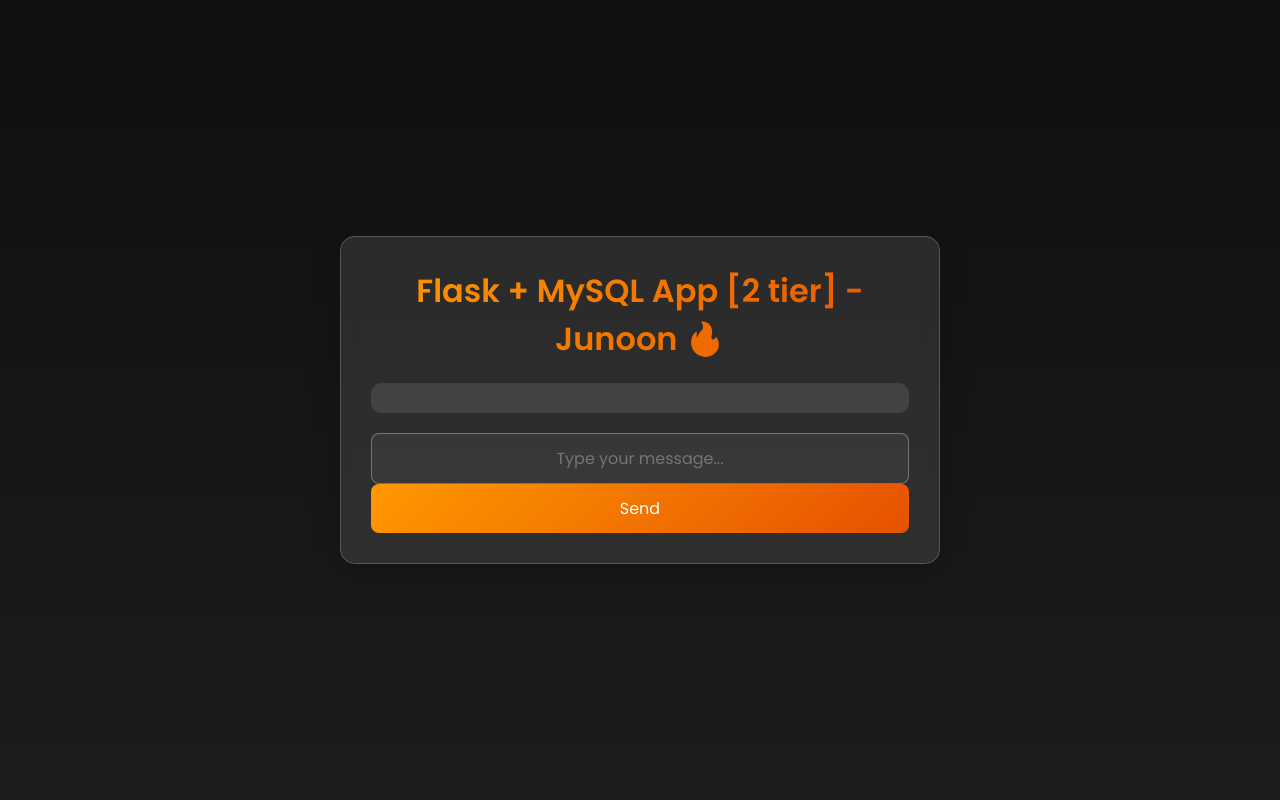
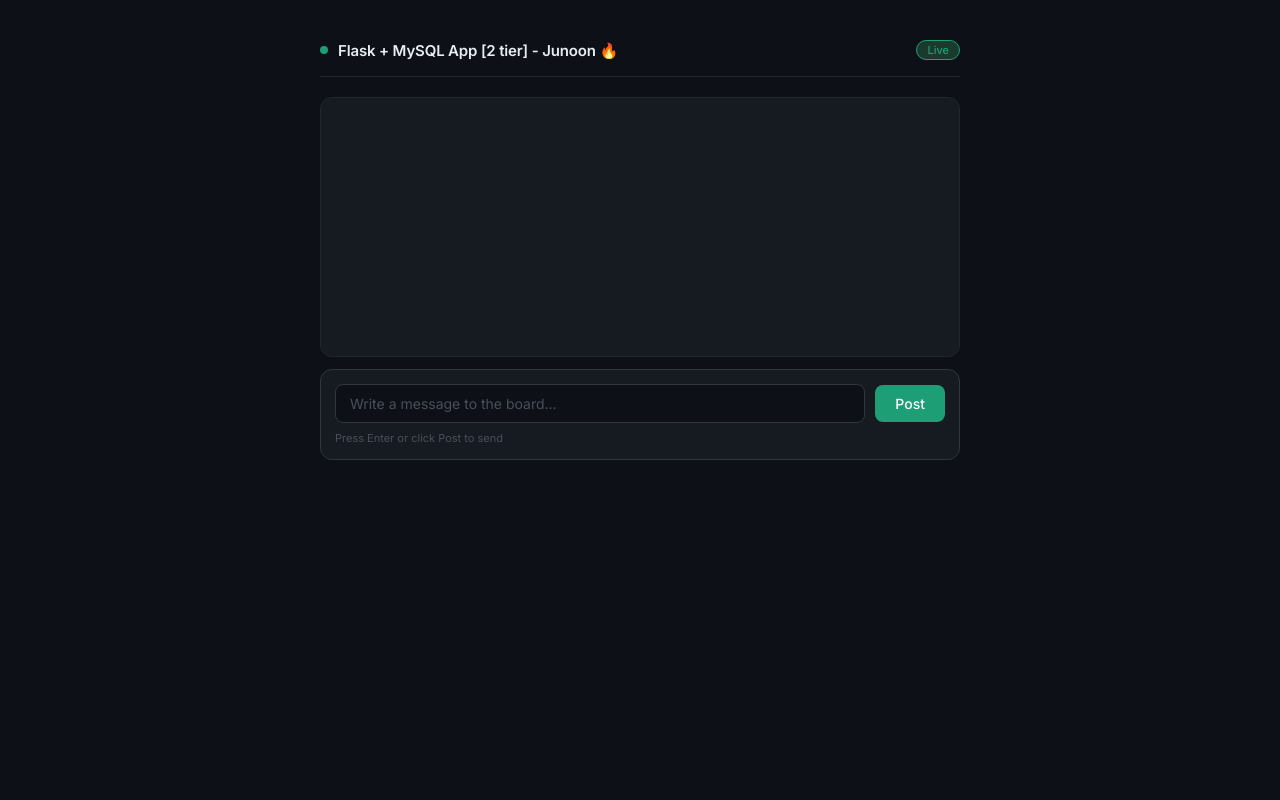
Before and after one commit to Khushisharma03/two-tier-flask-app, a Flask app: page / in a window 1280 px wide. Run offline with Flask 2, Linux system fonts and the light colour scheme; data that the repository does not hold is empty; some libraries are stand-ins or nearby versions.

Commit message:
updated UI

```diff
--- a/templates/index.html
+++ b/templates/index.html
@@ -6,132 +6,180 @@
     <meta name="viewport" content="width=device-width, initial-scale=1.0">
     <title>Flask App new🚀</title>
     <style>
-        /* Import Google Font */
-        @import url('https://fonts.googleapis.com/css2?family=Poppins:wght@300;400;600&display=swap');
+        @import url('https://fonts.googleapis.com/css2?family=Inter:wght@400;500;600&display=swap');
 
-        /* Reset Default Styles */
         * {
             margin: 0;
             padding: 0;
             box-sizing: border-box;
-            font-family: 'Poppins', sans-serif;
+            font-family: 'Inter', sans-serif;
         }
 
-        /* Background with subtle gradient */
         body {
-            background: linear-gradient(to bottom, #0f0f0f, #1c1c1c);
-            color: #fff;
+            background: #0d1117;
+            color: #e6edf3;
             display: flex;
             justify-content: center;
-            align-items: center;
+            align-items: flex-start;
             min-height: 100vh;
-            padding: 20px;
+            padding: 40px 20px;
         }
 
-        /* Glassmorphic Container */
         .container {
-            max-width: 600px;
+            max-width: 640px;
             width: 100%;
-            padding: 30px;
-            background: rgba(255, 255, 255, 0.1);
-            backdrop-filter: blur(10px);
-            border-radius: 15px;
-            box-shadow: 0 8px 32px rgba(0, 0, 0, 0.2);
-            border: 1px solid rgba(255, 255, 255, 0.2);
-            text-align: center;
-            transition: transform 0.3s ease, box-shadow 0.3s ease;
         }
 
-        .container:hover {
-            transform: translateY(-5px);
-            box-shadow: 0 12px 24px rgba(255, 255, 255, 0.1);
+        /* Header */
+        .board-header {
+            display: flex;
+            align-items: center;
+            gap: 10px;
+            margin-bottom: 20px;
+            padding-bottom: 16px;
+            border-bottom: 1px solid #21262d;
         }
 
-        /* Elegant Heading */
-        h1 {
-            font-size: 2rem;
-            font-weight: 600;
-            background: linear-gradient(135deg, #ff9800, #e65100);
-            -webkit-background-clip: text;
-            -webkit-text-fill-color: transparent;
-            margin-bottom: 20px;
+        .live-dot {
+            width: 8px;
+            height: 8px;
+            border-radius: 50%;
+            background: #1D9E75;
+            flex-shrink: 0;
         }
 
-        /* Messages Box */
+        .board-header h1 {
+            font-size: 15px;
+            font-weight: 600;
+            color: #e6edf3;
+            letter-spacing: -0.01em;
+        }
+
+        .board-tag {
+            margin-left: auto;
+            font-size: 11px;
+            font-weight: 500;
+            background: #1a3a2e;
+            color: #1D9E75;
+            border: 1px solid #1D9E75;
+            border-radius: 20px;
+            padding: 2px 10px;
+        }
+
+        /* Messages */
         .messages {
-            margin-bottom: 20px;
-            padding: 15px;
-            background: rgba(255, 255, 255, 0.1);
-            border-radius: 10px;
-            max-height: 200px;
+            background: #161b22;
+            border: 1px solid #21262d;
+            border-radius: 12px;
+            padding: 12px;
+            min-height: 260px;
+            max-height: 400px;
             overflow-y: auto;
+            display: flex;
+            flex-direction: column;
+            gap: 8px;
+            margin-bottom: 12px;
+            scrollbar-width: thin;
+            scrollbar-color: #30363d transparent;
         }
 
         .messages p {
-            padding: 10px;
-            background: rgba(255, 255, 255, 0.2);
-            border-radius: 8px;
-            margin-bottom: 5px;
-            font-size: 0.95rem;
+            background: #1c2128;
+            border: 1px solid #21262d;
+            border-radius: 10px;
+            padding: 10px 14px;
+            font-size: 14px;
+            line-height: 1.55;
+            color: #cdd9e5;
+            margin: 0;
         }
 
-        /* Animated Input Fields */
+        .messages p::before {
+            content: "●";
+            color: #1D9E75;
+            font-size: 8px;
+            margin-right: 8px;
+            vertical-align: middle;
+        }
+
+        /* Compose */
+        .compose-box {
+            background: #161b22;
+            border: 1px solid #30363d;
+            border-radius: 12px;
+            padding: 14px;
+        }
+
+        .compose-row {
+            display: flex;
+            gap: 10px;
+            align-items: center;
+        }
+
         input[type="text"] {
-            width: 100%;
-            padding: 12px;
-            border: 1px solid rgba(255, 255, 255, 0.3);
-            background: rgba(255, 255, 255, 0.05);
-            color: #fff;
+            flex: 1;
+            padding: 10px 14px;
+            border: 1px solid #30363d;
+            background: #0d1117;
+            color: #e6edf3;
             border-radius: 8px;
-            font-size: 16px;
-            transition: all 0.3s ease;
-            text-align: center;
+            font-size: 14px;
+            outline: none;
+            transition: border-color 0.2s;
         }
 
         input[type="text"]:focus {
-            border-color: #ff9800;
-            box-shadow: 0 0 12px rgba(255, 152, 0, 0.5);
-            outline: none;
+            border-color: #1D9E75;
         }
 
-        /* Glowing Submit Button */
+        input[type="text"]::placeholder {
+            color: #484f58;
+        }
+
         input[type="submit"] {
-            width: 100%;
-            padding: 12px;
-            background: linear-gradient(135deg, #ff9800, #e65100);
+            padding: 10px 20px;
+            background: #1D9E75;
             color: #fff;
             border: none;
             border-radius: 8px;
             cursor: pointer;
-            font-size: 16px;
-            transition: all 0.3s ease;
+            font-size: 14px;
+            font-weight: 500;
+            white-space: nowrap;
+            transition: background 0.2s, transform 0.1s;
         }
 
         input[type="submit"]:hover {
-            box-shadow: 0 0 20px rgba(255, 152, 0, 0.6);
-            transform: translateY(-2px);
+            background: #0F6E56;
         }
 
-        /* Mobile Responsive */
-        @media (max-width: 600px) {
-            .container {
-                padding: 20px;
-            }
+        input[type="submit"]:active {
+            transform: scale(0.97);
+        }
 
-            h1 {
-                font-size: 1.6rem;
-            }
+        .compose-hint {
+            font-size: 11px;
+            color: #484f58;
+            margin-top: 8px;
+        }
 
-            input[type="text"], input[type="submit"] {
-                font-size: 14px;
-            }
+        @media (max-width: 520px) {
+            body { padding: 20px 12px; }
+            .board-header h1 { font-size: 13px; }
+            .compose-row { flex-direction: column; }
+            input[type="text"], input[type="submit"] { width: 100%; }
         }
     </style>
 </head>
 
 <body>
     <div class="container">
-        <h1>Flask + MySQL App [2 tier] - Junoon 🔥</h1>
+
+        <div class="board-header">
+            <span class="live-dot"></span>
+            <h1>Flask + MySQL App [2 tier] - Junoon 🔥</h1>
+            <span class="board-tag">Live</span>
+        </div>
 
         <div class="messages">
             {% for message in messages %}
@@ -139,18 +187,23 @@
             {% endfor %}
         </div>
 
-        <form id="messageForm">
-            <input type="text" name="new_message" placeholder="Type your message..." required>
-            <input type="submit" value="Send">
-        </form>
+        <div class="compose-box">
+            <form id="messageForm">
+                <div class="compose-row">
+                    <input type="text" name="new_message" placeholder="Write a message to the board..." required>
+                    <input type="submit" value="Post">
+                </div>
+            </form>
+            <p class="compose-hint">Press Enter or click Post to send</p>
+        </div>
+
     </div>
 
-    <!-- jQuery for Smooth AJAX Requests -->
     <script src="https://code.jquery.com/jquery-3.6.0.min.js"></script>
     <script>
         $(document).ready(function() {
             $("#messageForm").on("submit", function(event) {
-                event.preventDefault(); // Prevent page reload
+                event.preventDefault();
 
                 let messageInput = $("input[name='new_message']");
                 let message = messageInput.val().trim();
@@ -168,6 +221,8 @@
                         if (response && response.message) {
                             $(".messages").append("<p>" + response.message + "</p>");
                             messageInput.val("");
+                            var msgs = $(".messages")[0];
+                            msgs.scrollTop = msgs.scrollHeight;
                         } else {
                             console.error("Unexpected response format:", response);
                         }
```
